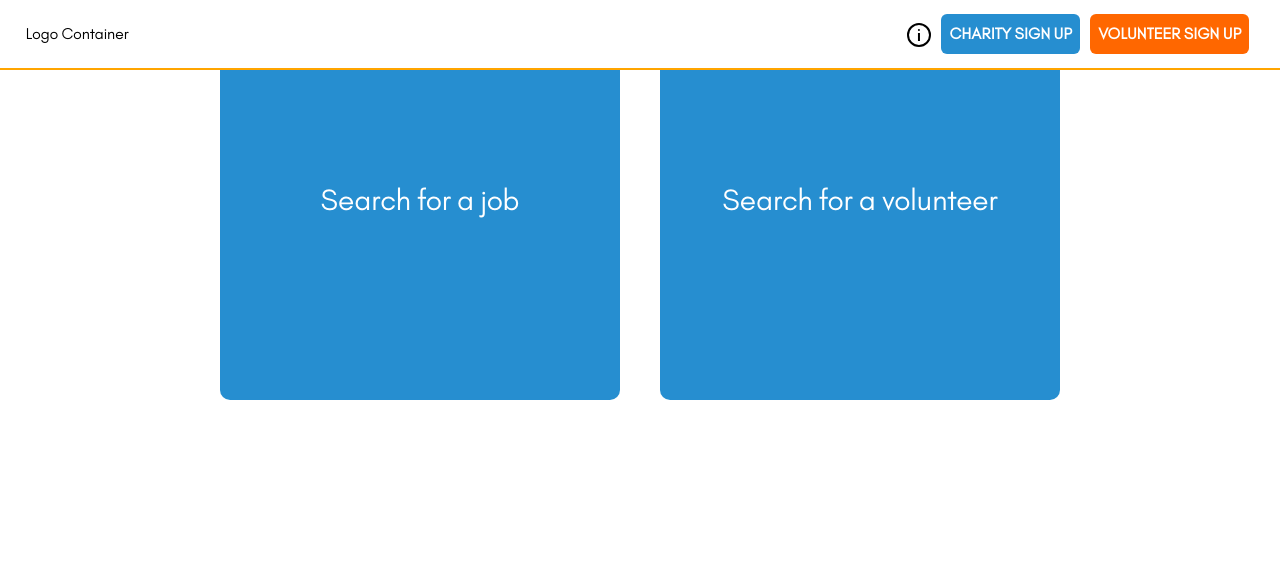
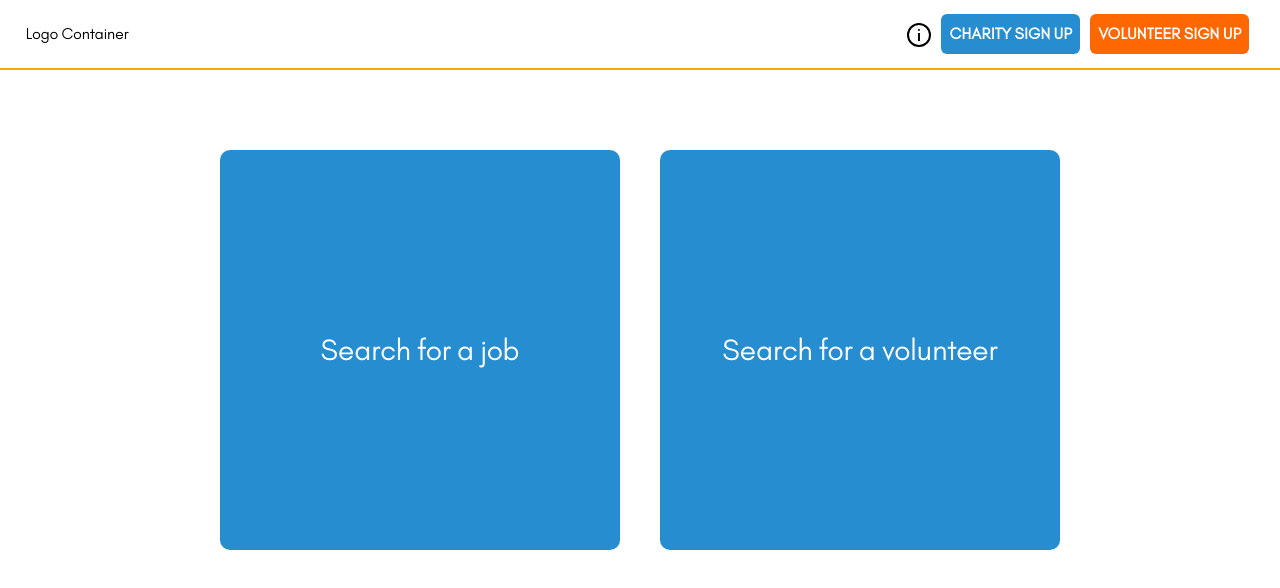
Before and after one commit to chingu-voyages/v28-bears-team-10, a Next.js app: page / in a window 1280 px wide. Shown: the top 588 px of the page. Built offline with nearby package versions, Linux system fonts and the light colour scheme.

Commit message:
Update spacing of page to center routes

```diff
--- a/pages/index.js
+++ b/pages/index.js
@@ -8,7 +8,7 @@ export default function Home() {
     return (
         <Layout>
             <main>
-                <SimpleGrid columns={2} spacing={10}>
+                <SimpleGrid columns={2} spacing={10} pt={150}>
                     <Link href="/jobs">
                         <a>
                             <Center
```
